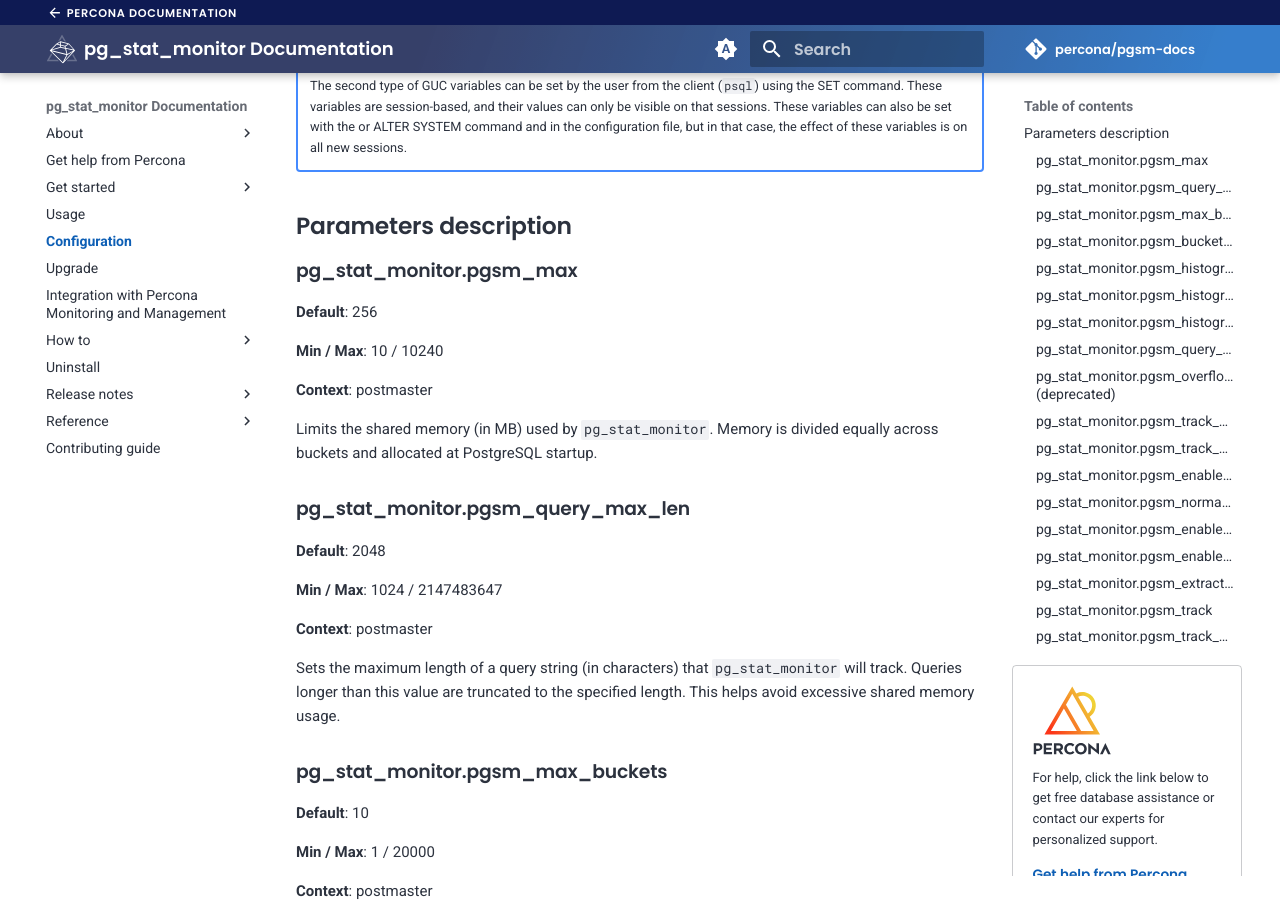
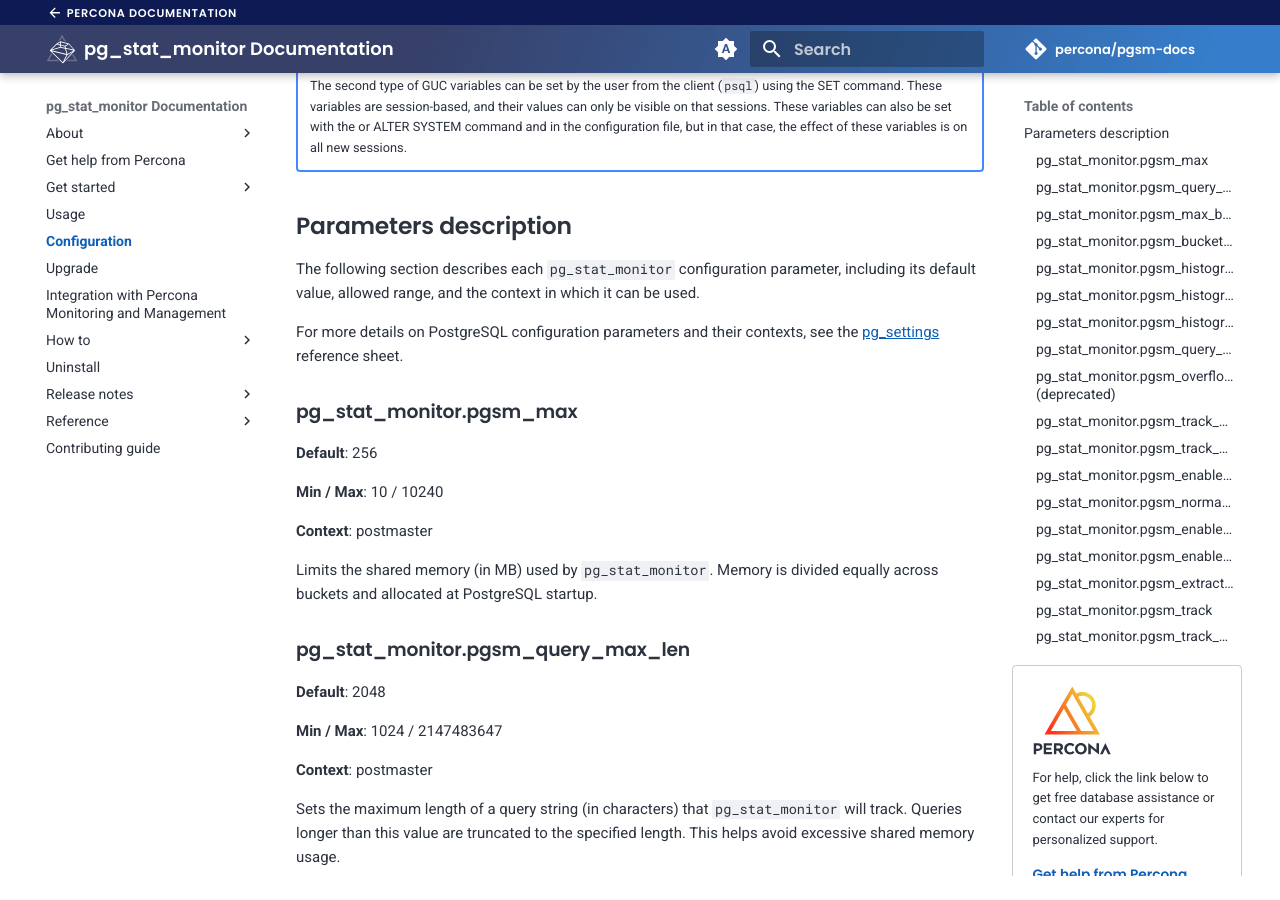
Before and after one commit to percona/pgsm-docs, an MkDocs documentation site: the page built from docs/configuration.md, in a window 1280 px wide and 900 px high, scrolled down 532 px. Built offline with MkDocs 1.6.1 and Material for MkDocs 9.7.7, drawn with Linux system fonts in a browser that asks for light colours; nearby versions of some CDN libraries; comment, search, counter and statistics services are not loaded; the version menu is left out.

Commit message:
added actual note and paragraph intro for parameters

```diff
--- a/docs/configuration.md
+++ b/docs/configuration.md
@@ -21,6 +21,10 @@ To amend the `pg_stat_monitor` configuration, use the General Configuration Unit
     The second type of GUC variables can be set by the user from the client (`psql`) using the SET command. These variables are session-based, and their values can only be visible on that sessions. These variables can also be set with the or ALTER SYSTEM command and in the configuration file, but in that case, the effect of these variables is on all new sessions.
 
 ## Parameters description
+
+The following section describes each `pg_stat_monitor` configuration parameter, including its default value, allowed range, and the context in which it can be used.
+
+For more details on PostgreSQL configuration parameters and their contexts, see the [pg_settings](https://www.postgresql.org/docs/current/view-pg-settings.html) reference sheet.
 
 ### pg_stat_monitor.pgsm_max
 
```
